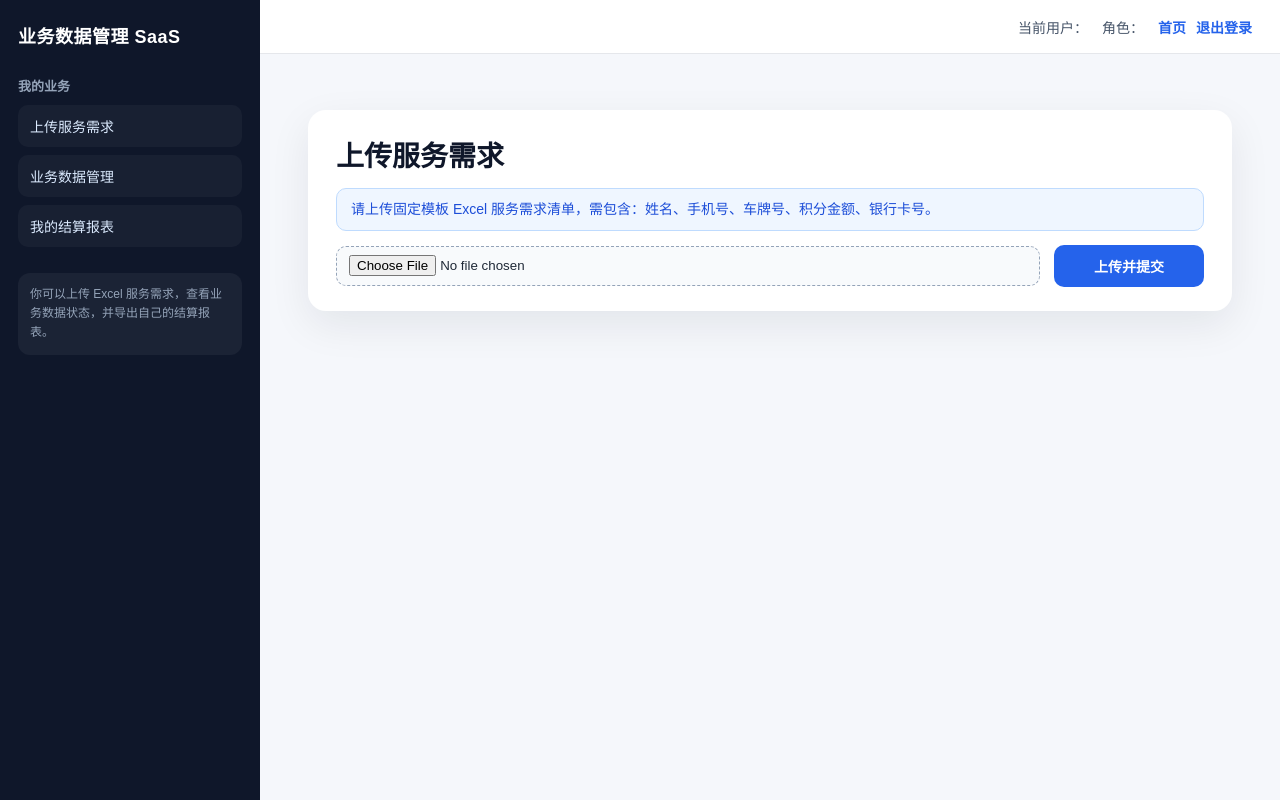
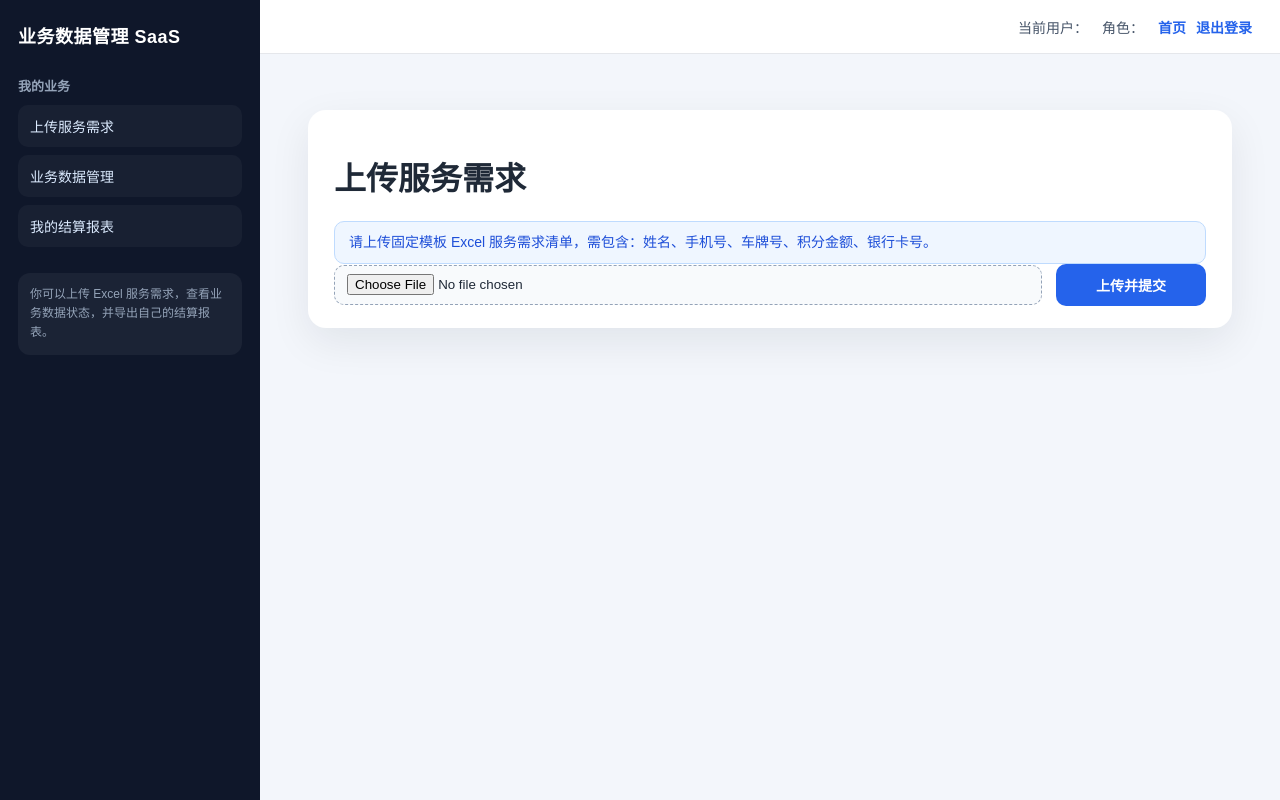
Before and after one commit to jordanlee5/business-saas-mvp, a FastAPI app: template app/templates/upload_excel.html in a window 1280 px wide. Run offline with FastAPI, Linux system fonts and the light colour scheme; the template is opened without the code that fills it, so the values that code supplies are empty.

Commit message:
migrate upload excel page to shared styles

```diff
--- a/app/templates/upload_excel.html
+++ b/app/templates/upload_excel.html
@@ -4,107 +4,6 @@
 
 {% block content %}
     <style>
-        body {
-            margin: 0;
-            font-family: "Microsoft YaHei", Arial, sans-serif;
-            background: #f5f7fb;
-            color: #1f2937;
-        }
-
-        .container {
-            max-width: 900px;
-            margin: 40px auto;
-            padding: 0 24px;
-        }
-        .card {
-            background: white;
-            border-radius: 16px;
-            padding: 32px;
-            box-shadow: 0 10px 30px rgba(15, 23, 42, 0.08);
-            margin-bottom: 24px;
-        }
-        h1, h2 {
-            margin-top: 0;
-            color: #0f172a;
-        }
-        .hint {
-            background: #eff6ff;
-            color: #1d4ed8;
-            border: 1px solid #bfdbfe;
-            padding: 14px;
-            border-radius: 10px;
-            margin-bottom: 18px;
-            line-height: 1.8;
-        }
-        input[type="file"] {
-            width: 100%;
-            padding: 14px;
-            border: 1px dashed #94a3b8;
-            border-radius: 10px;
-            background: #f8fafc;
-            margin-bottom: 18px;
-        }
-        button {
-            padding: 12px 22px;
-            border: none;
-            border-radius: 10px;
-            background: #2563eb;
-            color: white;
-            font-size: 15px;
-            font-weight: 700;
-            cursor: pointer;
-        }
-        button:hover {
-            background: #1d4ed8;
-        }
-        .message {
-            margin-bottom: 18px;
-            padding: 12px;
-            border-radius: 10px;
-            font-size: 14px;
-        }
-        .success {
-            background: #ecfdf5;
-            color: #047857;
-            border: 1px solid #bbf7d0;
-        }
-        .error {
-            background: #fef2f2;
-            color: #b91c1c;
-            border: 1px solid #fecaca;
-        }
-        ul {
-            line-height: 1.8;
-        }
-        /* 上传服务需求页：紧凑统一风格 V1 */
-        .container {
-            max-width: 980px;
-            margin: 28px auto;
-            padding: 0 20px;
-        }
-
-        .card {
-            background: white;
-            border-radius: 18px;
-            padding: 24px 28px;
-            margin-bottom: 18px;
-            box-shadow: 0 14px 40px rgba(15, 23, 42, 0.08);
-        }
-
-        h1 {
-            font-size: 28px;
-            margin: 0 0 14px 0;
-            color: #0f172a;
-        }
-
-        .hint {
-            padding: 10px 14px;
-            margin-bottom: 14px;
-            border-radius: 10px;
-            line-height: 1.5;
-            font-size: 14px;
-        }
-
         .upload-form {
             display: grid;
             grid-template-columns: 1fr 150px;
@@ -119,22 +18,34 @@
             margin: 0;
             padding: 8px 12px;
             border: 1px dashed #94a3b8;
-            border-radius: 10px;
+            border-radius: var(--radius-control);
             background: #f8fafc;
         }
 
-        .upload-form button {
+        .upload-form .ui-button-primary {
             height: 42px;
             padding: 0 18px;
-            border-radius: 10px;
+            border-radius: var(--radius-control);
             font-size: 14px;
         }
 
         .message {
             margin-bottom: 14px;
             padding: 10px 14px;
-            border-radius: 10px;
+            border-radius: var(--radius-control);
             font-size: 14px;
+        }
+
+        .success {
+            background: #ecfdf5;
+            color: #047857;
+            border: 1px solid #bbf7d0;
+        }
+
+        .error {
+            background: #fef2f2;
+            color: #b91c1c;
+            border: 1px solid #fecaca;
         }
 
         ul {
@@ -143,11 +54,11 @@
     </style>
 
 
-<div class="container">
-    <div class="card">
+<div class="page-container">
+    <div class="ui-card">
         <h1>上传服务需求</h1>
 
-        <div class="hint">
+        <div class="ui-hint">
             请上传固定模板 Excel 服务需求清单，需包含：姓名、手机号、车牌号、积分金额、银行卡号。
         </div>
 
@@ -168,7 +79,7 @@
 
         <form method="post" action="/upload-excel" enctype="multipart/form-data" class="upload-form">
             <input type="file" name="file" accept=".xlsx,.xls" required>
-            <button type="submit">上传并提交</button>
+            <button type="submit" class="ui-button-primary">上传并提交</button>
         </form>
     </div>
 </div>
```
